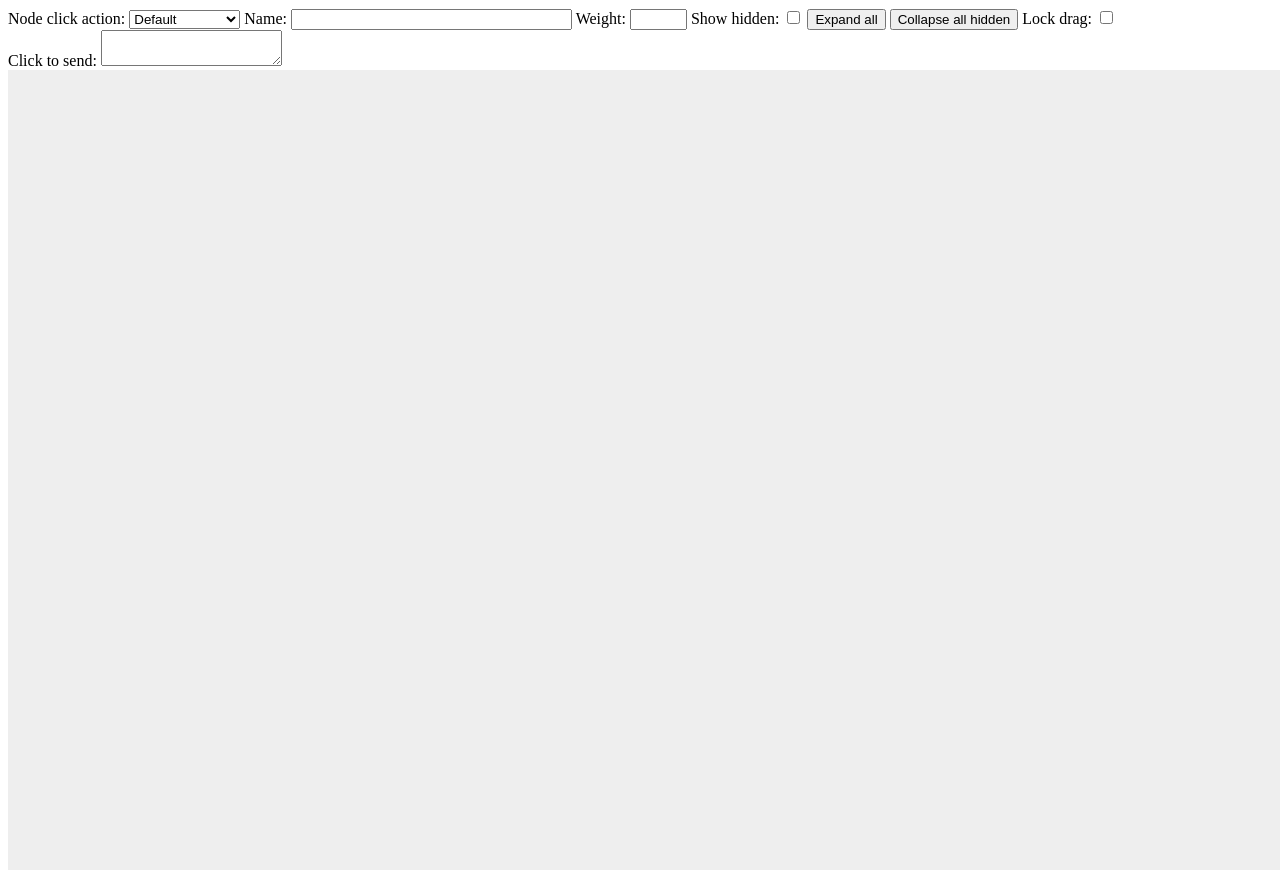
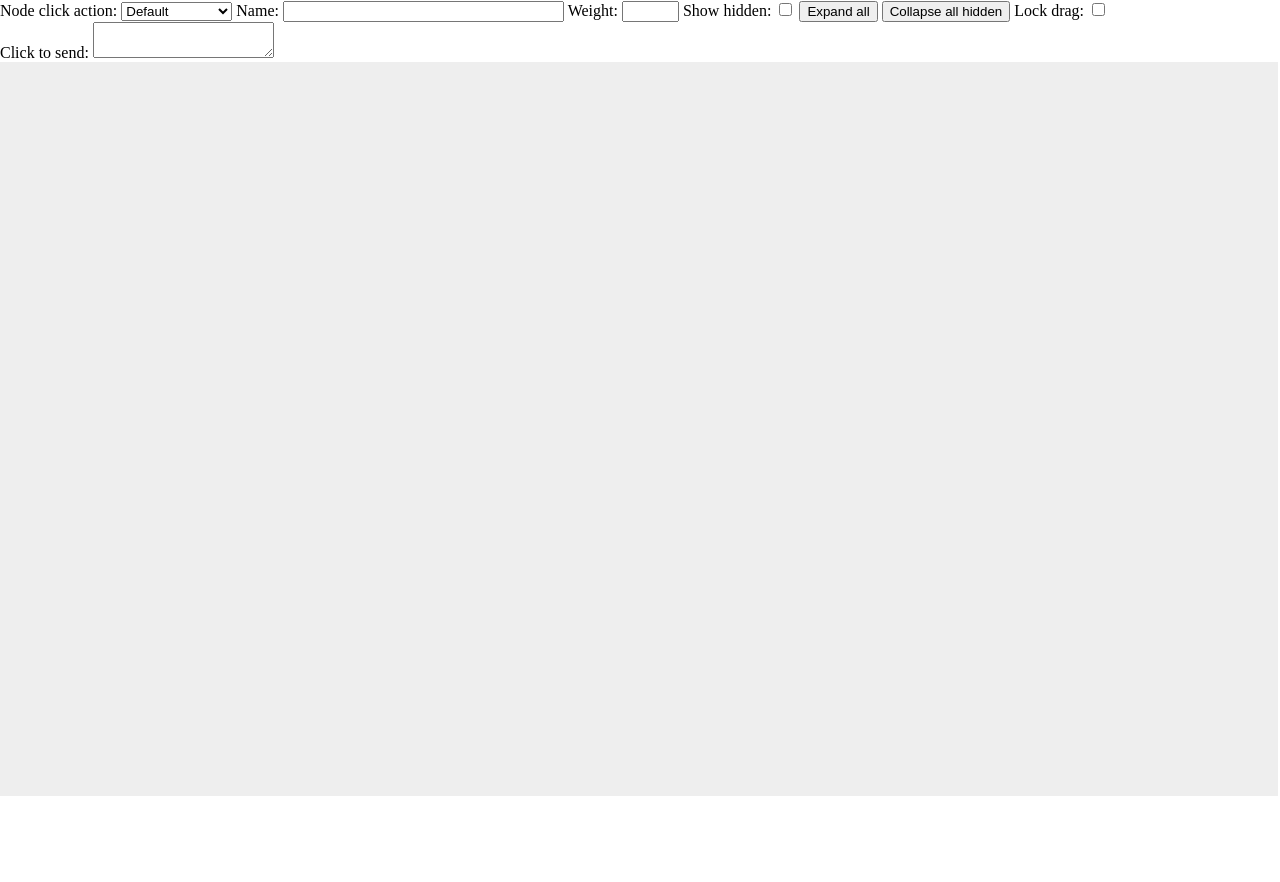
Before and after one commit to zhmylove/map, a plain HTML site: page index.html in a window 1280 px wide. After the commit the page ends 800 px from the top, so only its background shows below. Drawn offline with Linux system fonts and the light colour scheme; no server answers.

Commit message:
Fix canvas size

```diff
--- a/dndTree.js
+++ b/dndTree.js
@@ -109,8 +109,8 @@ treeJSON = d3.json(LOAD_URL, function(error, treeData) {
    var root;
 
    // size of the diagram
-   var viewerWidth = $(document).width();
-   var viewerHeight = $(document).height();
+   var viewerWidth = $(document).width() - 2;
+   var viewerHeight = $(document).height() - $('#ctrl_wrapper').height() - 4;
 
    var tree = d3.layout.tree()
       .size([viewerHeight, viewerWidth]);
--- a/index.html
+++ b/index.html
@@ -9,6 +9,7 @@
       <script src="dndTree.js" ></script>
    </head>
    <body>
+      <div id='ctrl_wrapper'>
          Node click action:
          <select id="action_selector">
             <option selected value="default">Default</option>
@@ -34,6 +35,7 @@
          <br>
          Click to send:
          <textarea id="prepare" onClick="javascript:prepare_for_send()"></textarea>
+      </div>
       <div id="tree-container"></div>
    </body>
 </html>
--- a/style.css
+++ b/style.css
@@ -36,3 +36,8 @@
 .ghostCircle, .activeDrag .ghostCircle{
    display: none;
 }
+
+body {
+   margin: 0;
+   padding: 0;
+}
```
Also changed, not shown: 1 other file. Lines whose indentation alone changed are shown as unchanged.
